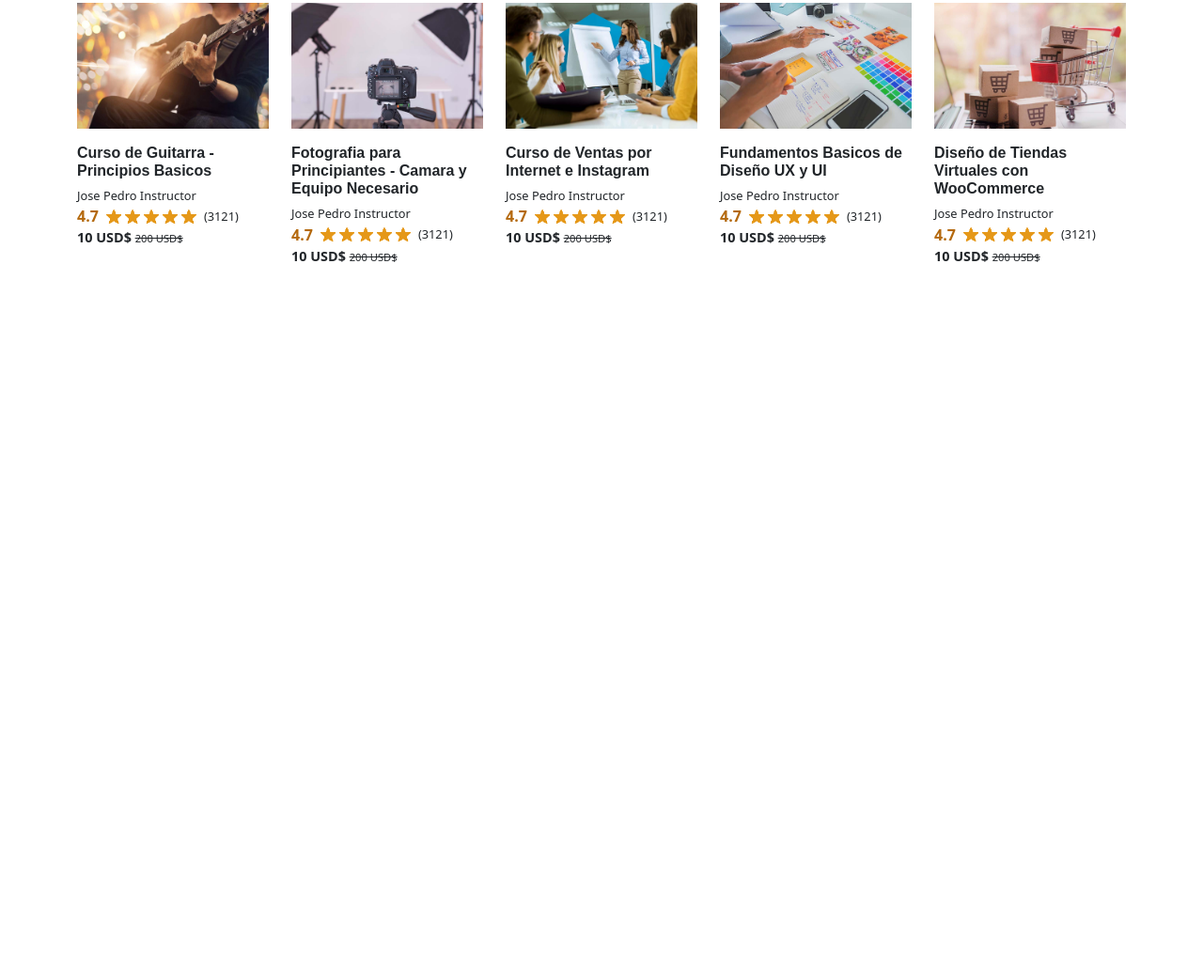
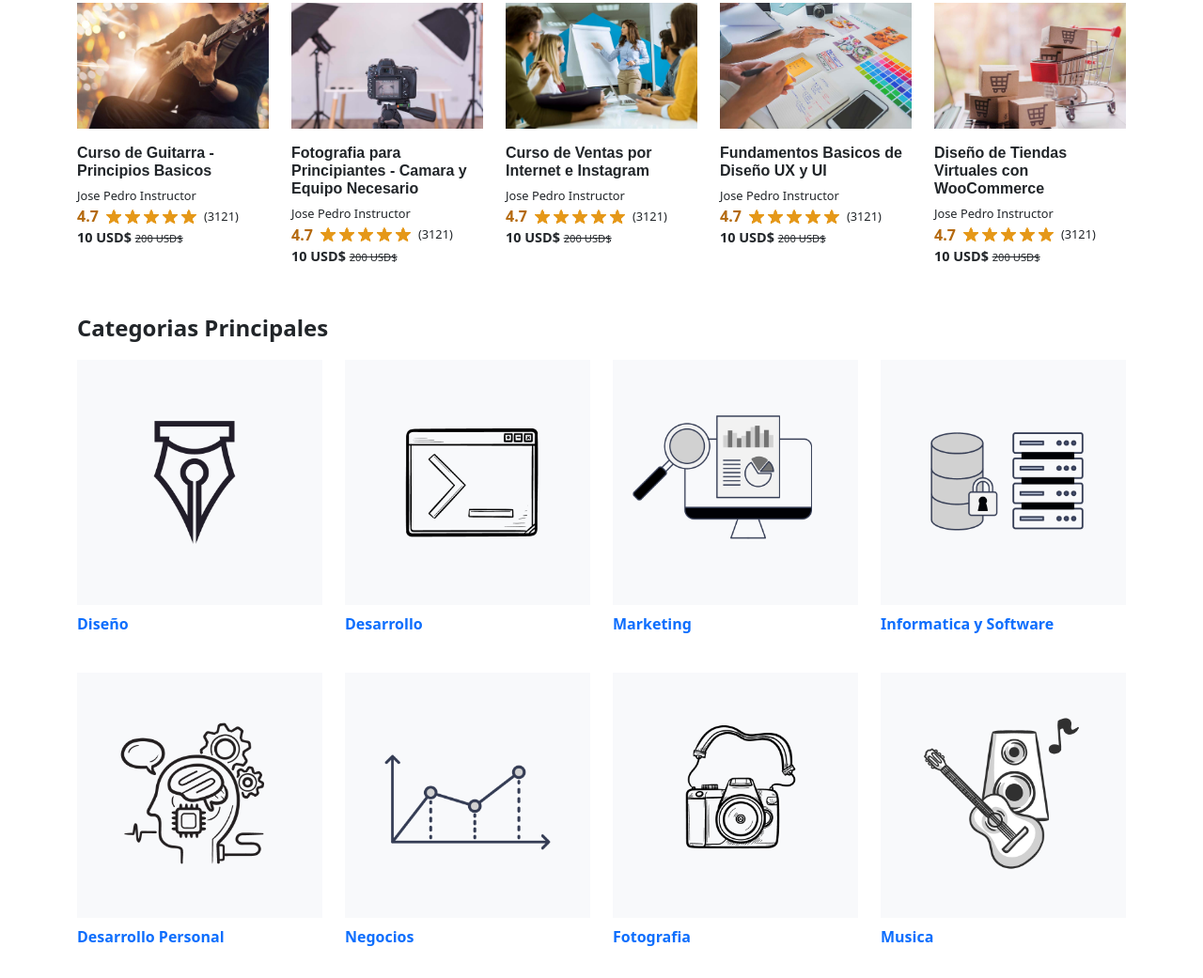
Before and after one commit to xandro2021/UdemyCloneBootstrapSASS, a website: page index.html in a window 1280 px wide. Shown: the part 1709-2750 px from the top of the page at 94% size. Before the commit the page ends 2040 px from the top, so only its background shows below. Drawn offline with nearby package versions, Linux system fonts and the light colour scheme; files whose address does not match are found by name; a web font is replaced by a local one.

Commit message:
create and style the section "categoria cursos"

```diff
--- a/index.html
+++ b/index.html
@@ -239,7 +239,8 @@
                                 <i class="bi bi-star-fill fs-3"></i>
                             </div>
                         </div>
-                        <p class="fw-bold m-0">Compra cursos impartidos por expertos del mundo real y obten un empleo</p>
+                        <p class="fw-bold m-0">Compra cursos impartidos por expertos del mundo real y obten un empleo
+                        </p>
                     </div>
                 </div> <!-- .col-md-3 -->
 
@@ -250,7 +251,8 @@
                                 <i class="bi bi-phone-fill fs-3"></i>
                             </div>
                         </div>
-                        <p class="fw-bold m-0">Aprende a tu ritmo, con acceso de por vida desde ordenadores o dispositivos moviles</p>
+                        <p class="fw-bold m-0">Aprende a tu ritmo, con acceso de por vida desde ordenadores o
+                            dispositivos moviles</p>
                     </div>
                 </div> <!-- .col-md-3 -->
 
@@ -272,8 +274,7 @@
 
                         <div class="d-flex align-items-center">
                             <p class="m-0 me-2 puntaje fw-bold text-secondary"> 4.7 </p>
-                            <img class="me-2 calificacion" src="build/img/estrellas.png"
-                                alt="calificacion estrellas" />
+                            <img class="me-2 calificacion" src="build/img/estrellas.png" alt="calificacion estrellas" />
                             <p class="m-0 total"> (3121) </p>
                         </div>
 
@@ -292,8 +293,7 @@
 
                         <div class="d-flex align-items-center">
                             <p class="m-0 me-2 puntaje fw-bold text-secondary"> 4.7 </p>
-                            <img class="me-2 calificacion" src="build/img/estrellas.png"
-                                alt="calificacion estrellas" />
+                            <img class="me-2 calificacion" src="build/img/estrellas.png" alt="calificacion estrellas" />
                             <p class="m-0 total"> (3121) </p>
                         </div>
 
@@ -312,8 +312,7 @@
 
                         <div class="d-flex align-items-center">
                             <p class="m-0 me-2 puntaje fw-bold text-secondary"> 4.7 </p>
-                            <img class="me-2 calificacion" src="build/img/estrellas.png"
-                                alt="calificacion estrellas" />
+                            <img class="me-2 calificacion" src="build/img/estrellas.png" alt="calificacion estrellas" />
                             <p class="m-0 total"> (3121) </p>
                         </div>
 
@@ -332,8 +331,7 @@
 
                         <div class="d-flex align-items-center">
                             <p class="m-0 me-2 puntaje fw-bold text-secondary"> 4.7 </p>
-                            <img class="me-2 calificacion" src="build/img/estrellas.png"
-                                alt="calificacion estrellas" />
+                            <img class="me-2 calificacion" src="build/img/estrellas.png" alt="calificacion estrellas" />
                             <p class="m-0 total"> (3121) </p>
                         </div>
 
@@ -352,8 +350,7 @@
 
                         <div class="d-flex align-items-center">
                             <p class="m-0 me-2 puntaje fw-bold text-secondary"> 4.7 </p>
-                            <img class="me-2 calificacion" src="build/img/estrellas.png"
-                                alt="calificacion estrellas" />
+                            <img class="me-2 calificacion" src="build/img/estrellas.png" alt="calificacion estrellas" />
                             <p class="m-0 total"> (3121) </p>
                         </div>
 
@@ -372,8 +369,7 @@
 
                         <div class="d-flex align-items-center">
                             <p class="m-0 me-2 puntaje fw-bold text-secondary"> 4.7 </p>
-                            <img class="me-2 calificacion" src="build/img/estrellas.png"
-                                alt="calificacion estrellas" />
+                            <img class="me-2 calificacion" src="build/img/estrellas.png" alt="calificacion estrellas" />
                             <p class="m-0 total"> (3121) </p>
                         </div>
 
@@ -385,6 +381,85 @@
         </ul>
     </main>
 
+    <section class="container-xl categorias mt-3">
+        <p class="fs-4 fw-bold"> Categorias Principales </p>
+
+        <ul class="list-unstyled grid">
+            <li class="g-col-6 g-col-md-4 g-col-lg-3">
+                <a href="#" class="text-decoration-none">
+                    <div class="bg-light">
+                        <img class="img-fluid" alt="Imagen Icono" src="build/img/iconos-01.png" />
+                    </div>
+                    <p class="fw-bold mt-2"> Diseño </p>
+                </a>
+            </li>
+
+            <li class="g-col-6 g-col-md-4 g-col-lg-3">
+                <a href="#" class="text-decoration-none">
+                    <div class="bg-light">
+                        <img class="img-fluid" alt="Imagen Icono" src="build/img/iconos-02.png" />
+                    </div>
+                    <p class="fw-bold mt-2">Desarrollo</p>
+                </a>
+            </li>
+
+            <li class="g-col-6 g-col-md-4 g-col-lg-3">
+                <a href="#" class="text-decoration-none">
+                    <div class="bg-light">
+                        <img class="img-fluid" alt="Imagen Icono" src="build/img/iconos-03.png" />
+                    </div>
+                    <p class="fw-bold mt-2">Marketing</p>
+                </a>
+            </li>
+
+            <li class="g-col-6 g-col-md-4 g-col-lg-3">
+                <a href="#" class="text-decoration-none">
+                    <div class="bg-light">
+                        <img class="img-fluid" alt="Imagen Icono" src="build/img/iconos-04.png" />
+                    </div>
+                    <p class="fw-bold mt-2">Informatica y Software</p>
+                </a>
+            </li>
+
+            <li class="g-col-6 g-col-md-4 g-col-lg-3">
+                <a href="#" class="text-decoration-none">
+                    <div class="bg-light">
+                        <img class="img-fluid" alt="Imagen Icono" src="build/img/iconos-05.png" />
+                    </div>
+                    <p class="fw-bold mt-2">Desarrollo Personal</p>
+                </a>
+            </li>
+
+            <li class="g-col-6 g-col-md-4 g-col-lg-3">
+                <a href="#" class="text-decoration-none">
+                    <div class="bg-light">
+                        <img class="img-fluid" alt="Imagen Icono" src="build/img/iconos-06.png" />
+                    </div>
+                    <p class="fw-bold mt-2">Negocios</p>
+                </a>
+            </li>
+
+            <li class="g-col-6 g-col-md-4 g-col-lg-3">
+                <a href="#" class="text-decoration-none">
+                    <div class="bg-light">
+                        <img class="img-fluid" alt="Imagen Icono" src="build/img/iconos-07.png" />
+                    </div>
+                    <p class="fw-bold mt-2">Fotografia</p>
+                </a>
+            </li>
+
+            <li class="g-col-6 g-col-md-4 g-col-lg-3">
+                <a href="#" class="text-decoration-none">
+                    <div class="bg-light">
+                        <img class="img-fluid" alt="Imagen Icono" src="build/img/iconos-08.png" />
+                    </div>
+                    <p class="fw-bold mt-2">Musica</p>
+                </a>
+            </li>
+
+        </ul>
+    </section>
+
 </body>
 
 </html>
--- a/src/scss/_custom.scss
+++ b/src/scss/_custom.scss
@@ -40,6 +40,11 @@ $card-spacer-x: 0;
 $card-border-radius: 0;
 $card-border-width: 0;
 
+// Habilitar CSS Grid
+$enable-cssgrid: true;
+
+
+
 
 
 // Importar Bootstrap
```
Also changed, not shown: build/css/app.css.
